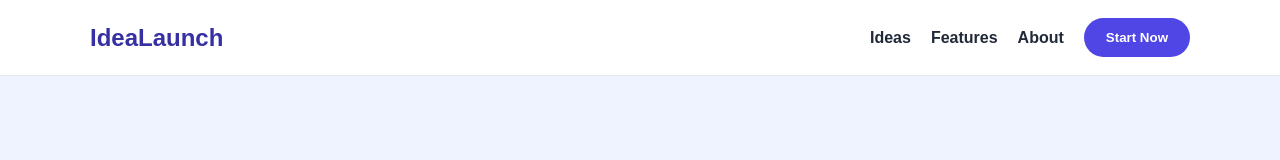
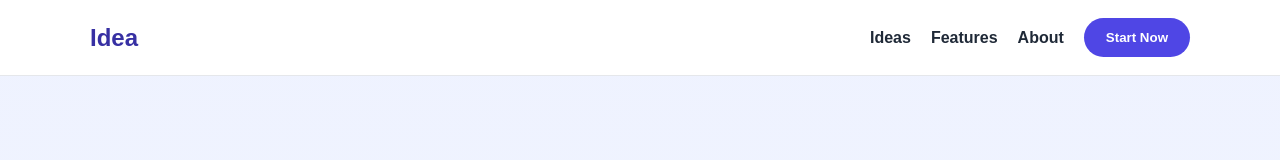
Before and after one commit to nagachaithanya0312-sketch/applications, a plain HTML site: page index.html in a window 1280 px wide. Shown: the top 160 px of the page. Drawn offline with Linux system fonts and the light colour scheme.

Commit message:
Updated the name to idea

```diff
--- a/index.html
+++ b/index.html
@@ -303,7 +303,7 @@
   <body>
     <header>
       <div class="container nav">
-        <div class="logo">IdeaLaunch</div>
+        <div class="logo">Idea</div>
         <nav class="nav-links">
           <a href="#ideas">Ideas</a>
           <a href="#features">Features</a>
```
